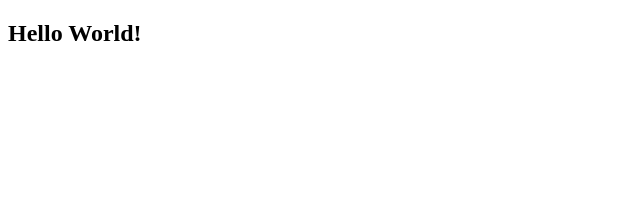
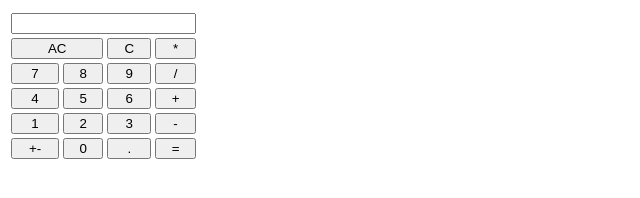
Before and after one commit to revou-fundamental-course/5-feb-24-Yusriyuss, a plain HTML site: page index.html in a window 1280 px wide. Shown: the whole page, without its empty margins (0-640 px from the left). Drawn offline with Linux system fonts and the light colour scheme.

Commit message:
first commit

```diff
--- a/index.html
+++ b/index.html
@@ -1,9 +1,83 @@
 <!DOCTYPE html>
 <html>
     <head>
-        <title>Contoh woi</title>
+        <style>
+            button {
+                width: 100%
+            }
+        </style>
     </head>
     <body>
-        <h2>Hello World!</h2>
+        <table>
+            <tr></tr>
+                <th colspan ="4"><input type ="text" name="display"></th>
+            <tr>
+                <td colspan ="2">
+                    <button>AC</button>
+                </td>
+                <td>
+                    <button>C</button>
+                </td>
+                <td>
+                    <button>*</button>
+                </td>
+            </tr>
+            <tr>
+                <td>
+                    <button>7</button>
+                </td>
+                <td>
+                    <button>8</button>
+                </td>
+                <td>
+                    <button>9</button>
+                </td>
+                <td>
+                    <button>/</button>
+                </td>
+            </tr>
+            <tr>
+                <td>
+                    <button>4</button>
+                </td>
+                <td>
+                    <button>5</button>
+                </td>
+                <td>
+                    <button>6</button>
+                </td>
+                <td>
+                    <button>+</button>
+                </td>
+            </tr>
+            <tr>
+                <td>
+                    <button>1</button>
+                </td>
+                <td>
+                    <button>2</button>
+                </td>
+                <td>
+                    <button>3</button>
+                </td>
+                <td>
+                    <button>-</button>
+                </td>
+            </tr>
+            <tr>
+                <td>
+                    <button>+-</button>
+                </td>
+                <td>
+                    <button>0</button>
+                </td>
+                <td>
+                    <button>.</button>
+                </td>
+                <td>
+                    <button>=</button>
+                </td>
+            </tr>
+        </table>
     </body>
 </html>
--- /dev/null
+++ b/style.css
@@ -0,0 +1,5 @@
+.container{
+    width: 100%;
+    background: red;
+    display: flex;
+}
```
Also changed, not shown: training.html (added, +23 -0 lines), Catatan Course HTML.txt (added).
